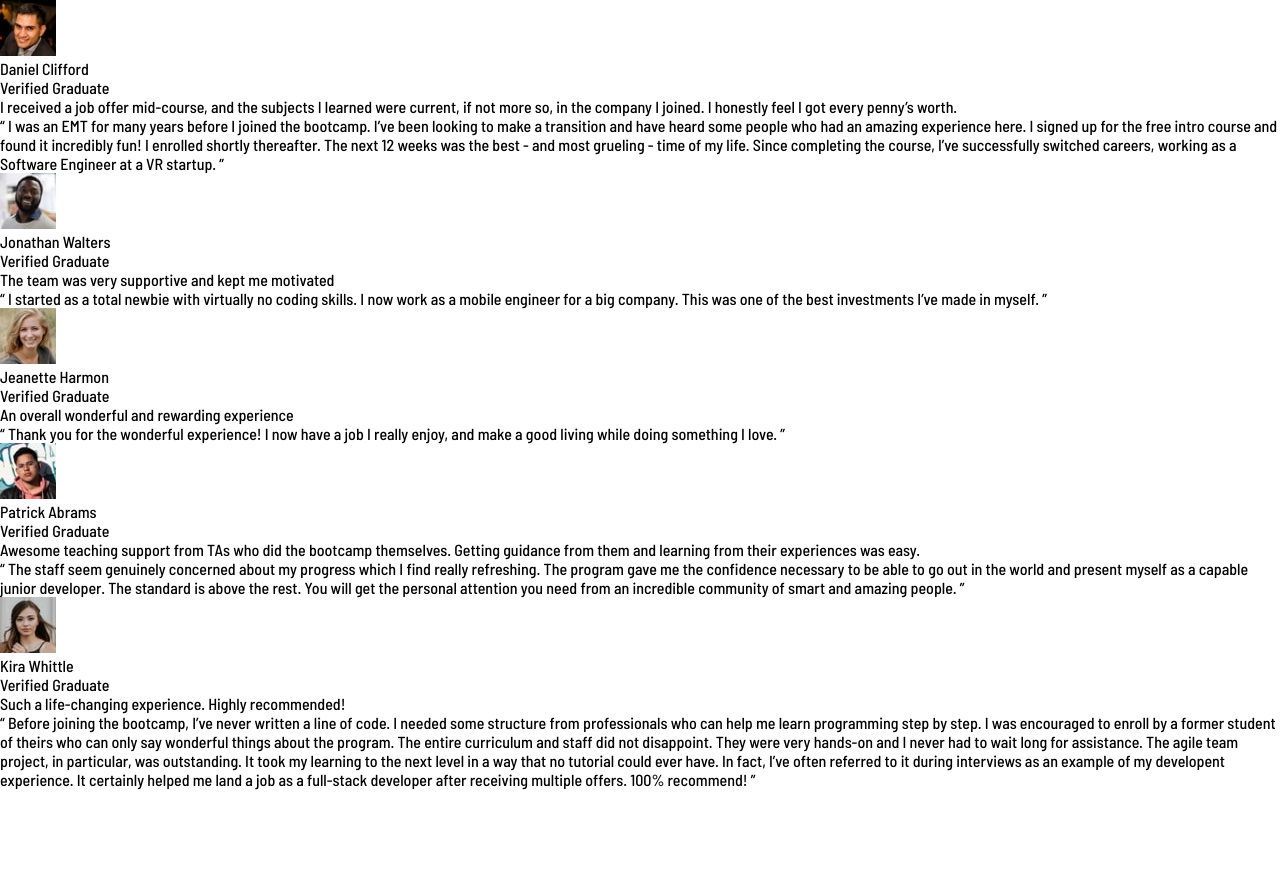
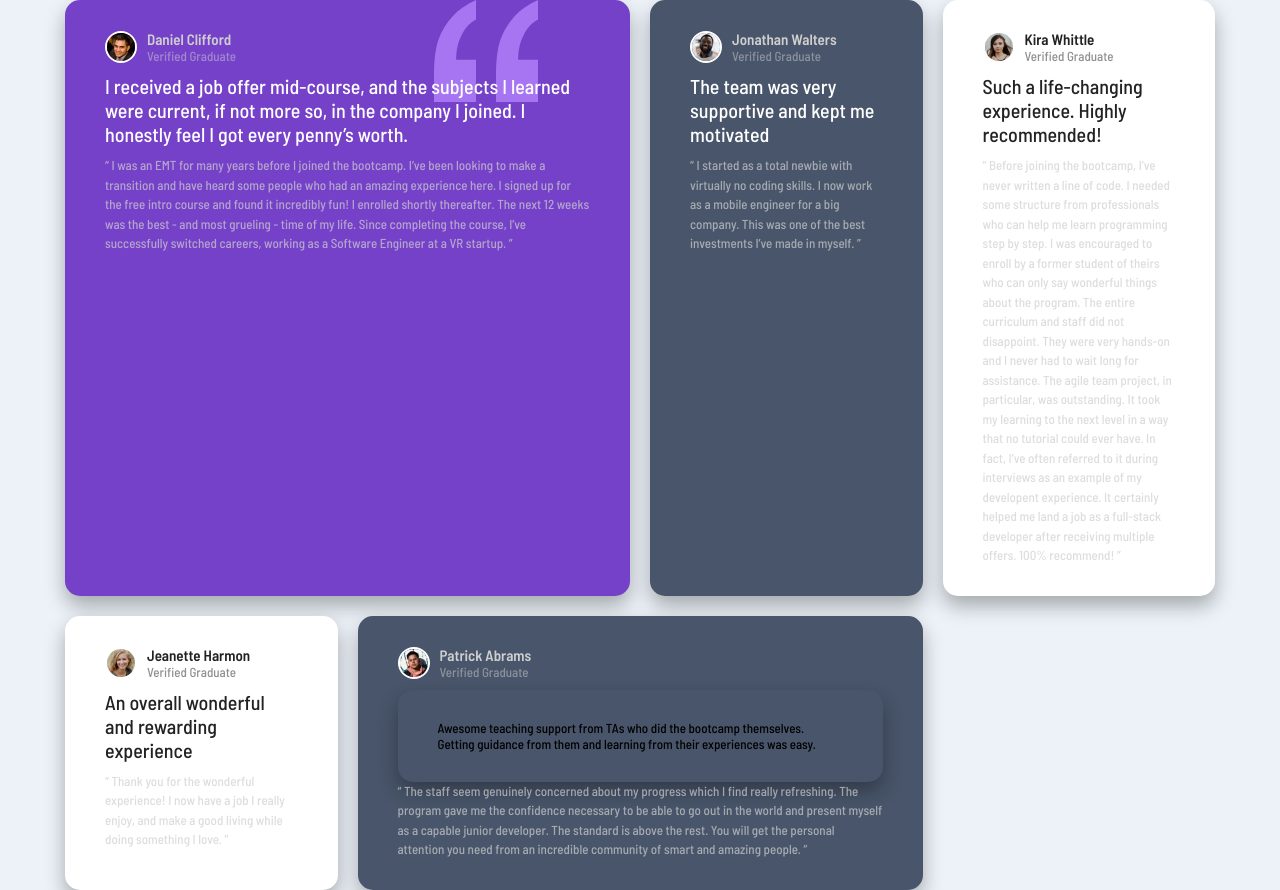
Before and after one commit to kdgoudy/testimonial, a plain HTML site: page index.html in a window 1280 px wide. Before the commit the page ends 800 px from the top, so only its background shows below. Drawn offline with Linux system fonts and the light colour scheme.

Commit message:
Update style.css

```diff
--- a/style.css
+++ b/style.css
@@ -1,11 +1,159 @@
 @import url('https://fonts.googleapis.com/css2?family=Barlow+Semi+Condensed:wght@500;600&display=swap');
+
+:root {
+    --white: hsl(0, 0%, 100%);
+    --very-dark-grayish-blue: hsl(217, 19%, 35%);
+    --very-dark-blackish-black:  hsl(219, 29%, 14%);
+    --moderate-violet: hsl(263, 55%, 52%);
+    --light-gray: hsl(0, 0%, 81%);
+    --light-grayish-blue: hsl(210, 46%, 95%);
+}
 
 * {
     padding: 0;
     margin: 0;
     box-sizing: border-box;
+    font-family: 'Barlow Semi Condensed', sans-serif;
 }
 
 body {
-    font-family: 'Barlow Semi Condensed', sans-serif;
+    font-size: 13px;
+    display: flex;
+    justify-content: center;
+    align-items: center;
+    min-height: 100vh;
+    background-color: var(--light-grayish-blue);
 }
+
+.container {
+    display: grid;
+    max-width: 1150px;
+    grid-template-columns: repeat(4, 1fr);
+    grid-template-rows: repeat(2, min-conten);
+    grid-gap: 20px;
+}
+
+.card {
+    display: flex;
+    flex-direction: column;
+    background-color: var(--very-dark-grayish-blue);
+    box-shadow: 0 10px 20px rgba(0, 0, 0, 0.3);
+    border-radius: 15px;
+    -webkit-border-radius: 15px;
+    -moz-border-radius: 15px;
+    -ms-border-radius: 15px;
+    -o-border-radius: 15px;
+    padding: 30px 40px;
+}
+
+.card-head {
+    display: flex;
+    align-items: center;
+    color: hsl(0, 0%, 81%);
+    margin-bottom: 10px;
+}
+
+.card-head img {
+    width: 32px;
+    height: 32px;
+    border-radius: 50%;
+    -webkit-border-radius: 50%;
+    -moz-border-radius: 50%;
+    -ms-border-radius: 50%;
+    -o-border-radius: 50%;
+    margin-right: 10px;
+    border: 2px solid #fff;
+}
+
+.name {
+    font-weight: 600;
+    font-size: 15px;
+}
+
+.title {
+    opacity: 0.5;
+}
+
+.card-heading {
+    color: #fff;
+    margin-bottom: 10px;
+    font-size: 20px;
+}
+
+.card-details {
+    color: var(--light-gray);
+    line-height: 1.5;
+    opacity: 0.7;
+}
+
+.card1 {
+    grid-column: 1/3;
+    background-color: var(--moderate-violet);
+    background-image: url(bg-pattern-quotation.svg);
+    background-repeat: no-repeat;
+    background-position: 80% 0;
+}
+
+.card2 {
+    grid-column: 3/4;
+}
+
+.card3 {
+    grid-column: 2/3;
+    grid-column: 1/2;
+    background-color: var(--white);
+
+}
+
+.card4 {
+    grid-row: 2/3;
+    grid-column: 2/4;
+}
+
+.card5 {
+    grid-row: -1/1;
+    grid-column: 4/5;
+    background-color: var(--white);
+}
+
+.card3 .card-heading,
+.card3 .card-head,
+.card3 .card-detail,
+.card5 .card-heading,
+.card5 .card-head,
+.card5 .card-detail {
+    color: #222;
+}
+
+@media (max-width: 1024px) {
+    body {
+        padding: 20px;
+    }
+    main {
+        grid-template-columns: repeat(3, 1fr);
+        grid-template-rows: repeat(3, min-content);
+        width: 95%;
+        grid-gap: 15px;
+    }
+
+    .card1 {
+        grid-column: 1/3;
+    }
+
+    .card2 {
+        grid-column: 3/4;
+    }
+
+    .card5 {
+        grid-column: 1/4;
+        grid-row: 3/4;
+    }
+}
+
+@media (max-width: 768px) {
+    .container {
+        margin-top: 20px;
+        grid-template-columns: repeat(auto-fill, minmax(50%, 1fr));
+        grid-template-rows: minmax(auto, auto);
+    }
+}
```
